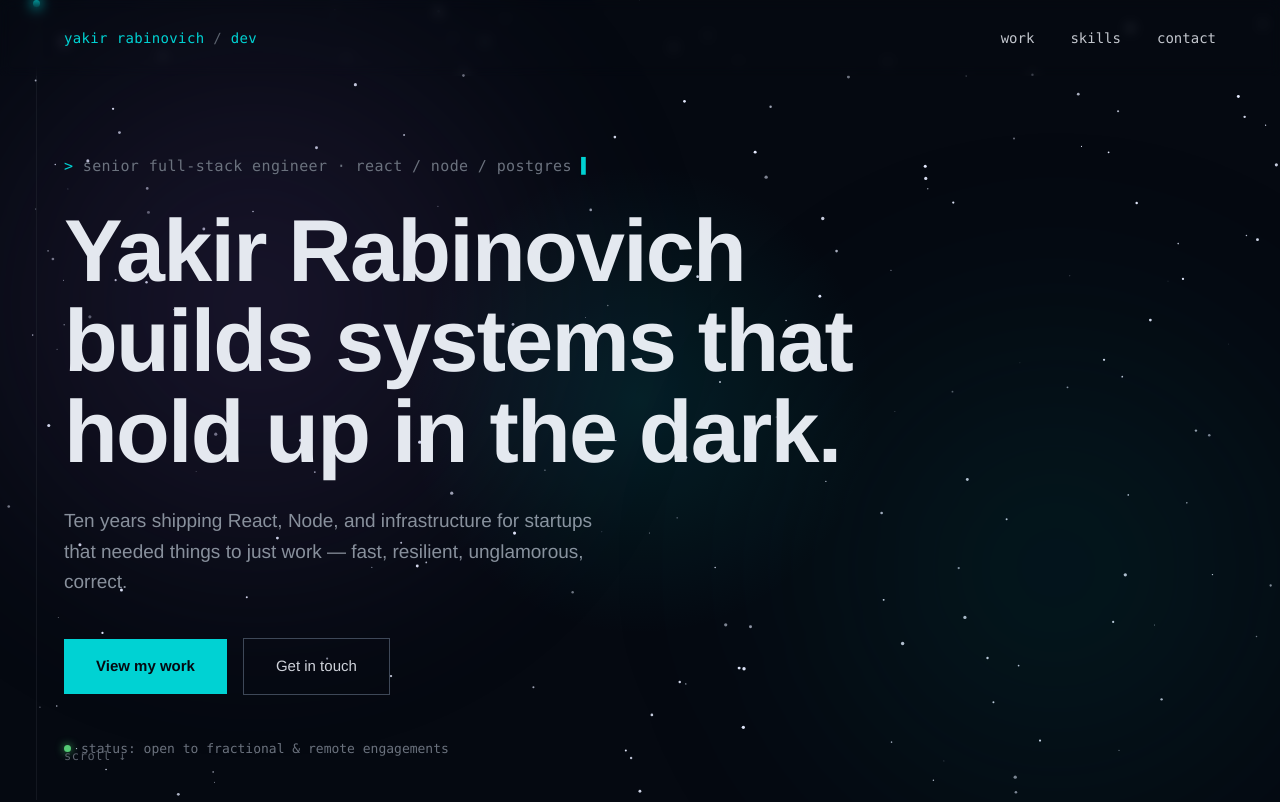
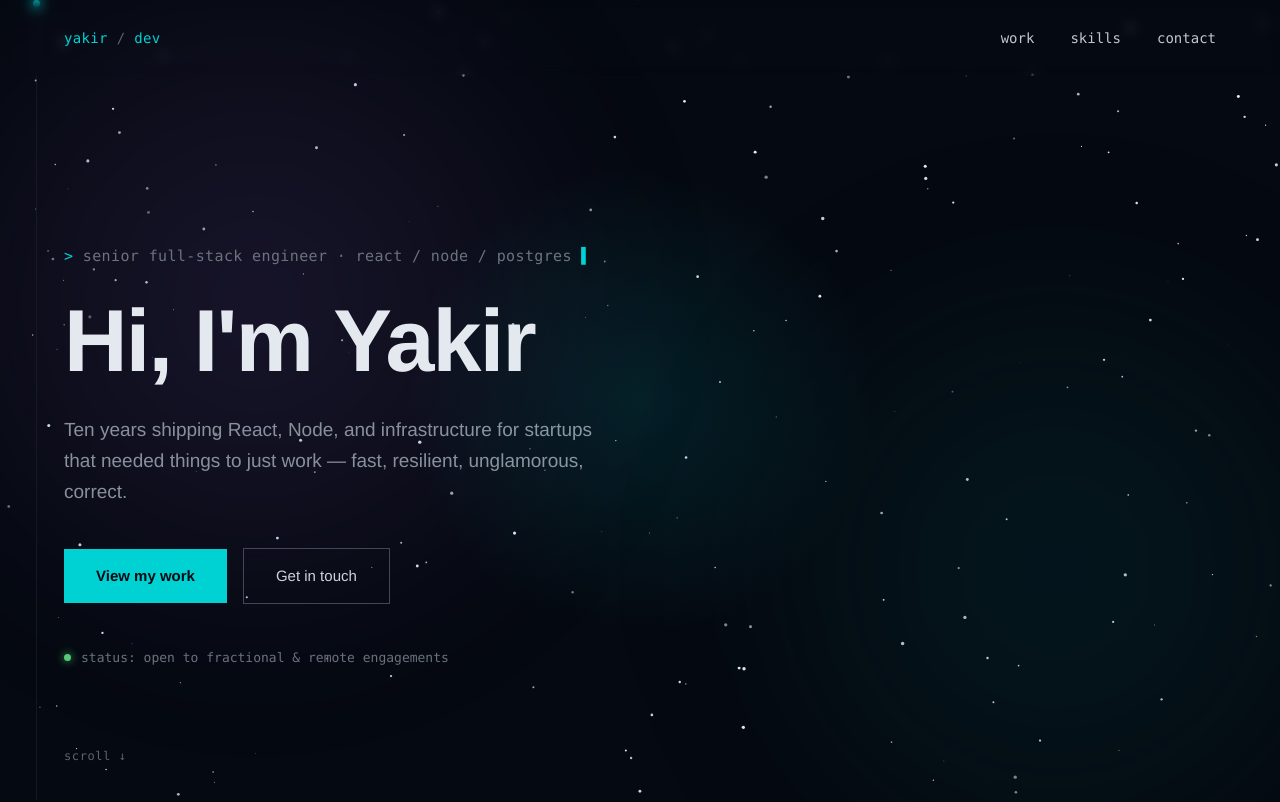
Before and after one commit to yagiro/site, a Next.js app: page / in a window 1280 px wide. Shown: the top 802 px of the page. Built offline with nearby package versions, Linux system fonts and the light colour scheme.

Commit message:
content changes

```diff
--- a/src/components/layout/Nav.tsx
+++ b/src/components/layout/Nav.tsx
@@ -8,7 +8,7 @@ export function Nav() {
   return (
     <nav className="fixed inset-x-0 top-0 z-40 flex items-center justify-between px-6 py-7 backdrop-blur-[6px] md:px-16">
       <div className="font-mono text-sm tracking-wide text-accent">
-        yakir rabinovich <span className="text-dim">/</span> dev
+        yakir <span className="text-dim">/</span> dev
       </div>
       <div className="flex gap-9 font-mono text-sm">
         {LINKS.map((link) => (
--- a/src/components/sections/Hero.tsx
+++ b/src/components/sections/Hero.tsx
@@ -13,7 +13,7 @@ export function Hero() {
           as="h1"
           className="mb-7 max-w-[820px] text-[46px] font-semibold leading-[1.03] tracking-[-0.02em] md:text-[88px]"
         >
-          Yakir Rabinovich builds systems that hold up in the dark.
+          Hi, I&apos;m Yakir
         </Reveal>
 
         <Reveal as="p" className="mb-10 max-w-[540px] text-[19px] leading-relaxed text-body">
```
